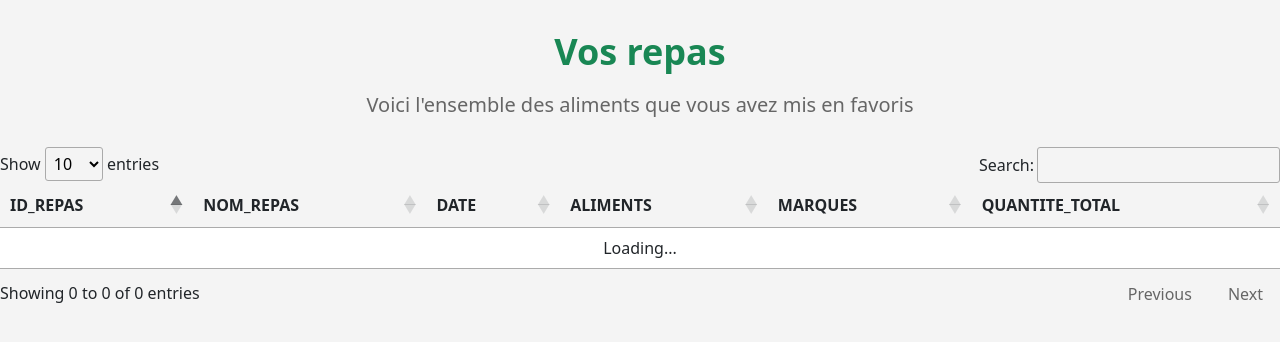
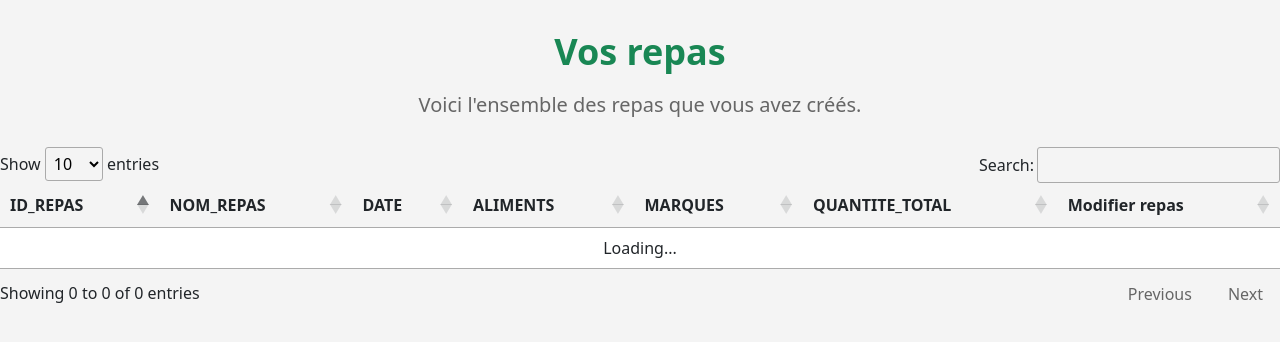
Before and after one commit to NizarMhaya/Toniz, a PHP site: page /Toniz/front_voir_repas.php in a window 1280 px wide. Shown: the part 64-406 px from the top of the page. Run offline with PHP 8.4, Linux system fonts and the light colour scheme; some libraries are stand-ins or nearby versions.

Commit message:
ajout bouton modif

```diff
--- a/frontend/JS/script_voir_repas.js
+++ b/frontend/JS/script_voir_repas.js
@@ -10,7 +10,9 @@ $(document).ready(function () {
             { "data": "DATE" },
             { "data": "ALIMENTS" },
             { "data": "MARQUES" },
-            { "data": "QUANTITE_TOTAL" }
+            { "data": "QUANTITE_TOTAL" },
+            { "data": null, "defaultContent": '<button class="btn btn-info btn-sm editBtn" id="edit">Edit</button>' },
+
         ]
     });
 
--- a/frontend/front_voir_repas.php
+++ b/frontend/front_voir_repas.php
@@ -21,7 +21,7 @@
 
 <body>
     <h1 class="my-custom-h1">Vos repas</h1>
-    <h2 id="custom-description">Voici l'ensemble des aliments que vous avez mis en favoris</h2>
+    <h2 id="custom-description">Voici l'ensemble des repas que vous avez créés.</h2>
     <table id="myTable">
         <thead>
             <tr>
@@ -30,7 +30,8 @@
                 <th scope="col">DATE</th>
                 <th scope="col">ALIMENTS</th>
                 <th scope="col">MARQUES</th>
-                <th scope="col">QUANTITE_TOTAL</th> <!-- Colonne pour le bouton Delete -->
+                <th scope="col">QUANTITE_TOTAL</th>
+                <th scope="col">Modifier repas</th> <!-- Colonne pour le bouton Delete -->
             </tr>
         </thead>
         <tbody id="studentsTableBody">
```
